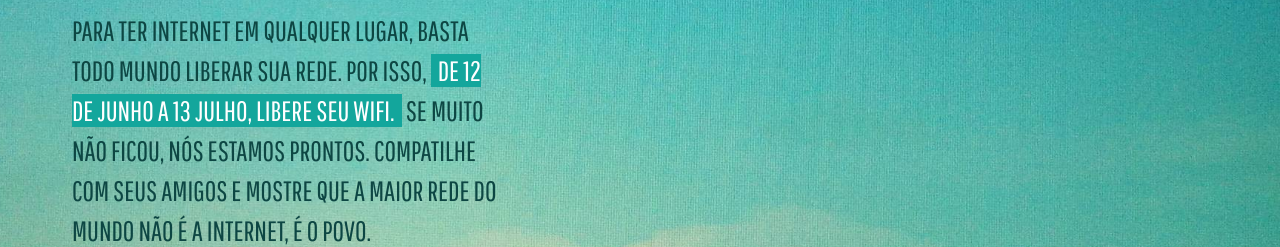
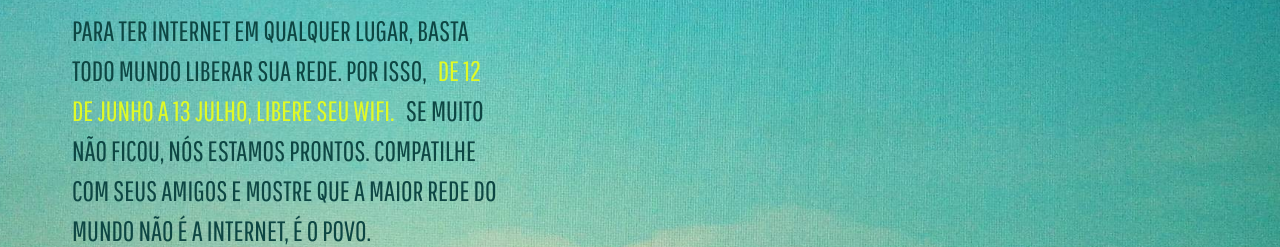
Before and after one commit to GabrielCapano/vaiterwifilivre, a plain HTML site: page index.html in a window 1280 px wide. Shown: the part 478-725 px from the top of the page. Drawn offline with Linux system fonts and the light colour scheme.

Commit message:
update highlight color

```diff
--- a/css/styles.css
+++ b/css/styles.css
@@ -16,8 +16,7 @@ p {
 	margin-top: .5em;
 }
 .highlight {
-	background-color: #13a69c;
-	color: #fff;
+	color: #E0FA26;
 	padding: 0 0.25em;
 }
 
```
